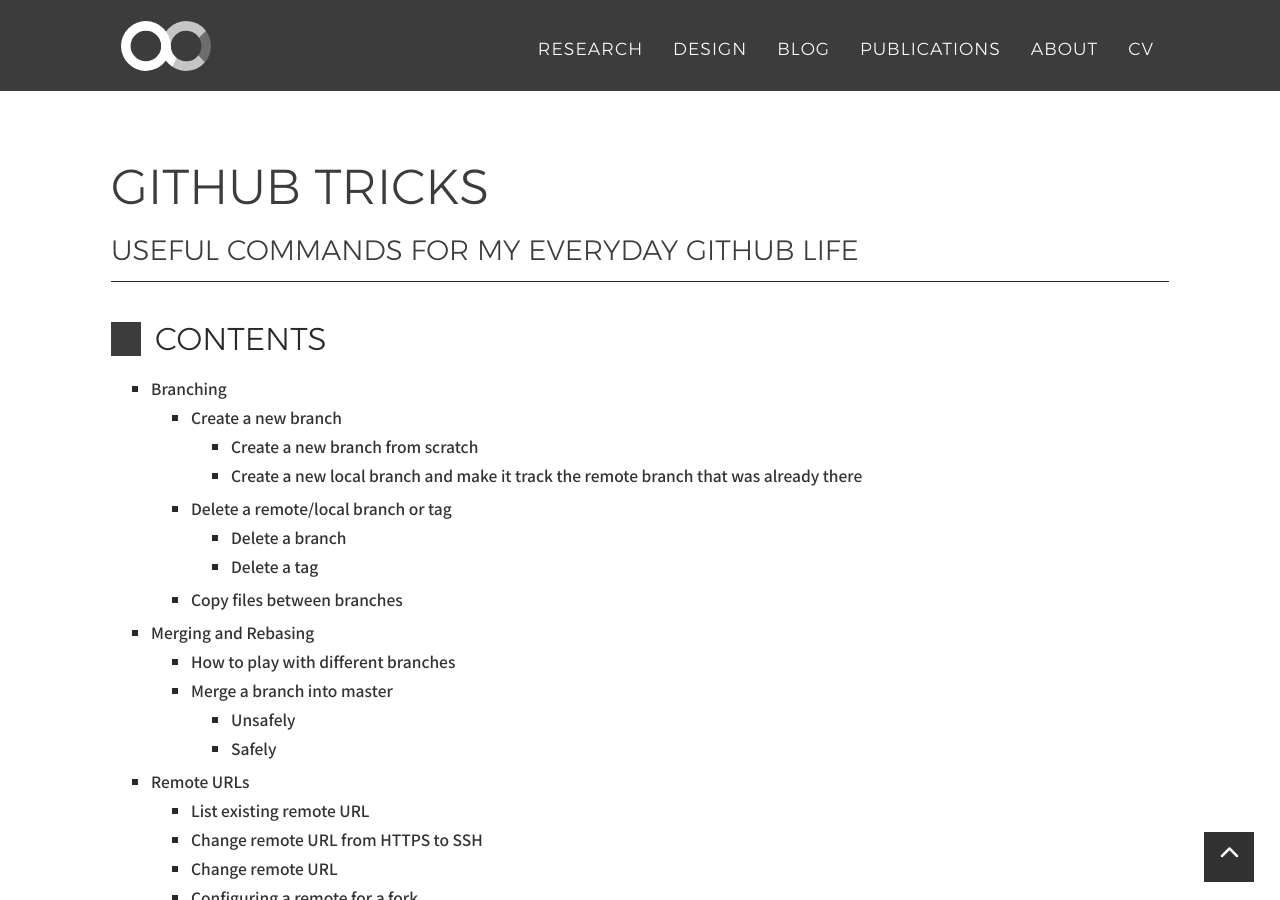
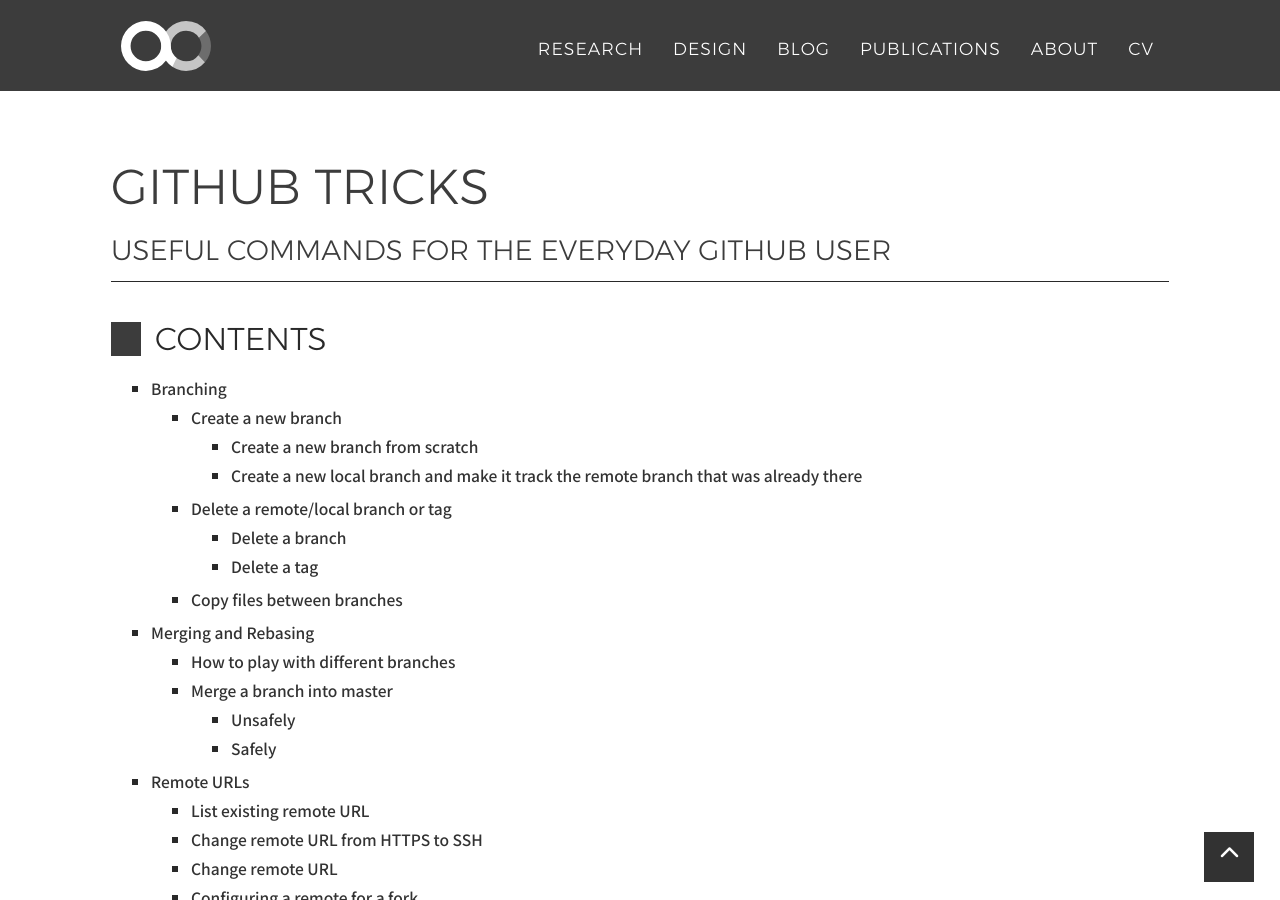
Before and after one commit to alecive/alecive.github.io, a Jekyll site: the page built from _posts/blog/2017-05-01-GitHubTricks.md, in a window 1280 px wide and 900 px high. Built offline with Jekyll 4.4.1, drawn with Linux system fonts in a browser that asks for light colours; nearby versions of some CDN libraries; some web fonts are replaced.

Commit message:
[blog] Minor changes and file renaming

```diff
--- a/_posts/blog/2017-05-01-GitHubTricks.md
+++ b/_posts/blog/2017-05-01-GitHubTricks.md
@@ -1,6 +1,6 @@
 ---
 title: GitHub Tricks
-description: Useful commands for my everyday GitHub life
+description: Useful commands for the everyday GitHub user
 tags: [blog,how to,tutorial,github,git,tips and tricks]
 permalink: github_tricks.html
 ---
```
Also changed, not shown: _posts/blog/2018-06-14-ROS-scazlab-installation.md (+1 -1 lines), _posts/blog/2018-04-18-ROS-concepts.md (renamed from _posts/blog/2016-02-08-ROS-concepts.md).
